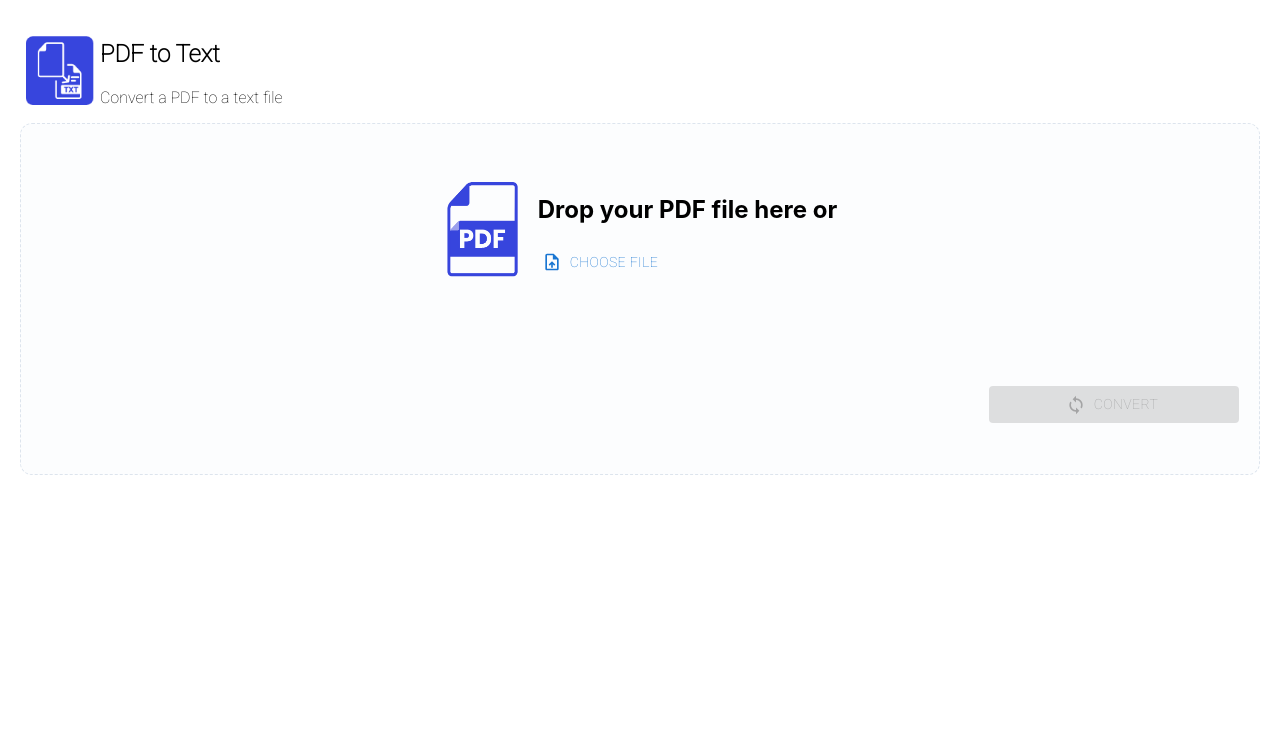
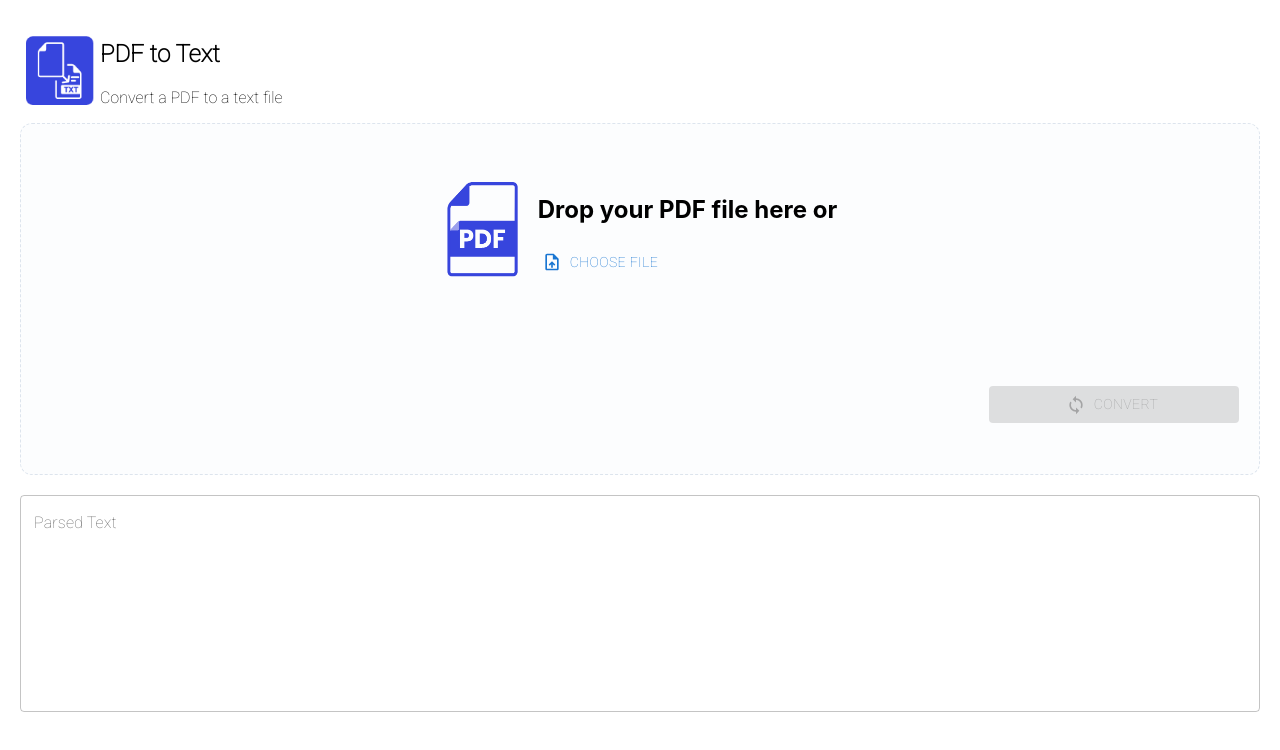
Before and after one commit to anand-san/pdf-to-text, a React (Create React App) app: page / in a window 1280 px wide. Shown: the top 750 px of the page. Built offline with nearby package versions, Linux system fonts and the light colour scheme.

Commit message:
feat: render ParsedTextArea

```diff
--- a/src/Layouts/Pdf2Text/Pdf2Text.tsx
+++ b/src/Layouts/Pdf2Text/Pdf2Text.tsx
@@ -2,12 +2,17 @@ import React from 'react';
 import { UploadSection } from "./Components/UploadSection";
 import { HeadingSection } from "./Components/HeadingSection";
 import './Pdf2Text.css'
+import { ParsedTextArea } from "./Components/ParsedTextArea";
+import { ParsedPDFData } from "./";
 
 export const Pdf2Text = () => {
-  return (
+    const [parsedFileData, setParsedFileData] = React.useState<ParsedPDFData>()
+
+    return (
       <div className='pdfToText'>
           <HeadingSection />
-          <UploadSection />
+          <UploadSection setParsedFileData={setParsedFileData} />
+          <ParsedTextArea pdfData={parsedFileData}/>
       </div>
   );
 }
```
